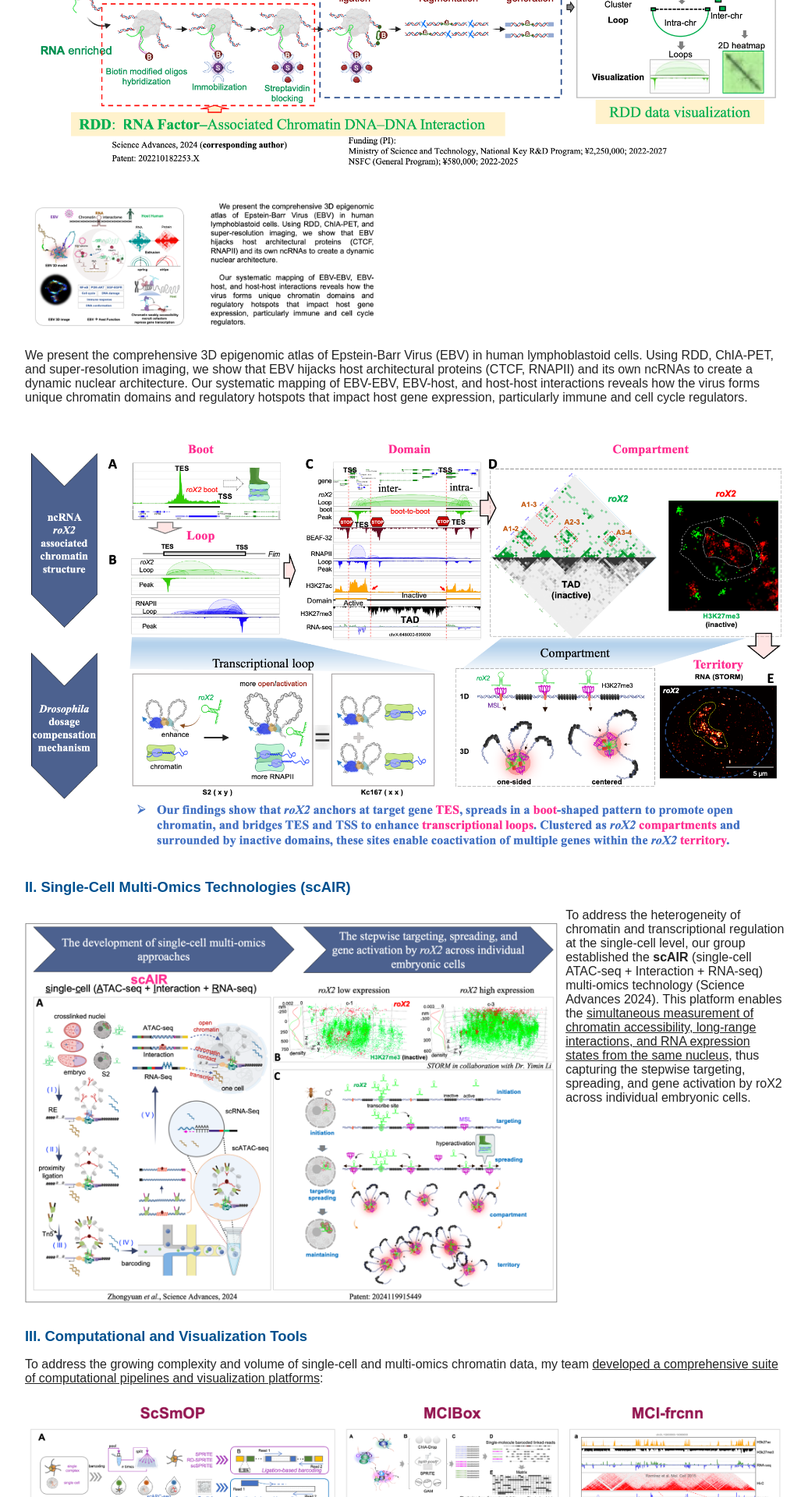
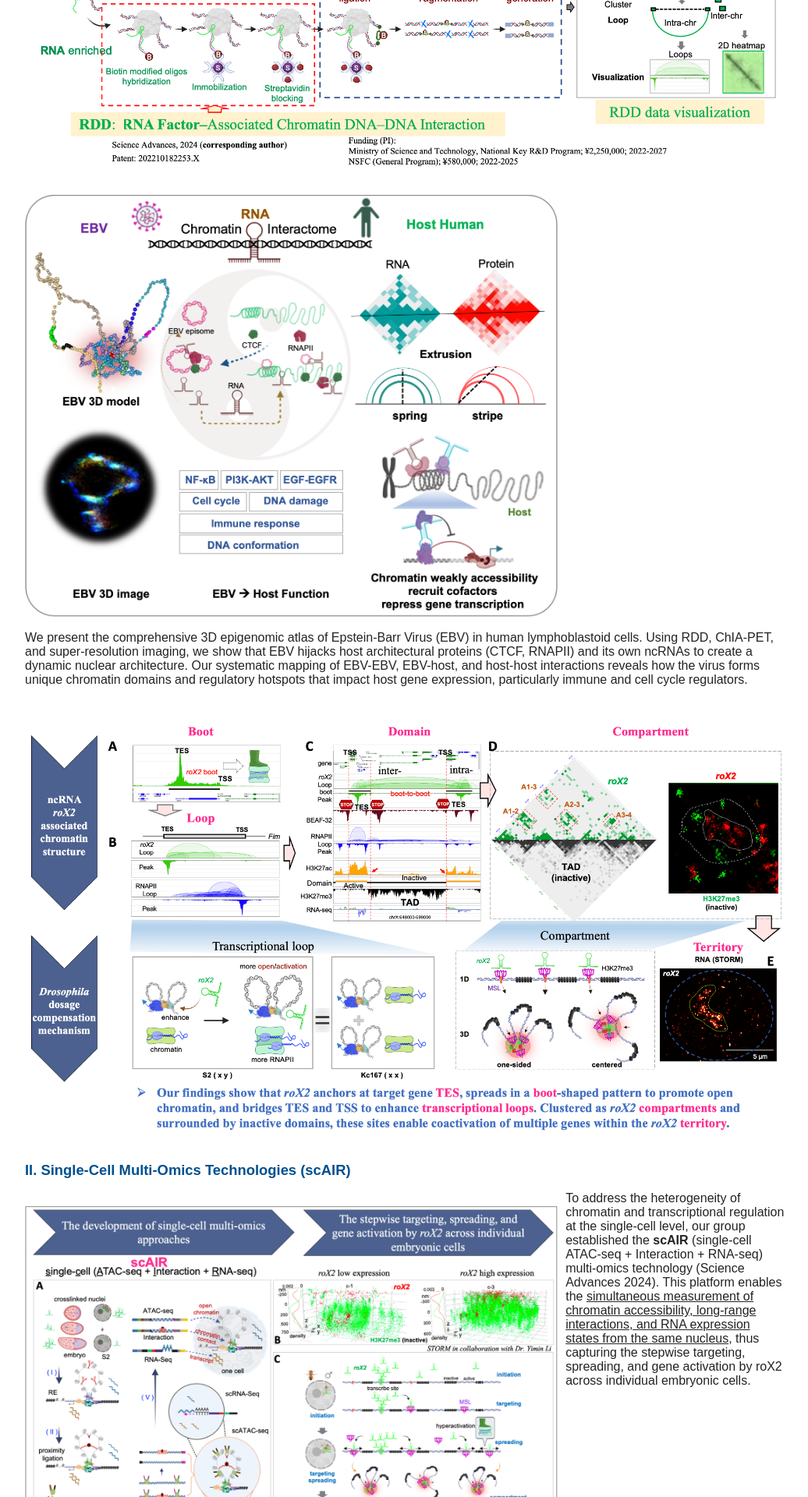
Before and after one commit to ZhengmzLab/zhengmzlab.github.io, a Jekyll site: the page built from research.md, in a window 1280 px wide. Shown: the part 563-2483 px from the top of the page at 78% size, without its empty margins (120-1156 px from the left). Built offline with Jekyll 4.4.1, drawn with Linux system fonts in a browser that asks for light colours.

Commit message:
Update research.md

```diff
--- a/research.md
+++ b/research.md
@@ -16,7 +16,7 @@ title: RESEARCH
 <div style="margin-bottom: 2em;"></div>
 
 <!-- <img src="research-2.png" alt="research-2" style="max-width: 100%; height: auto; " /> -->
-<img src="research-2.png" alt="research-2" style="max-width: 70%; height: auto;"/>
+<img src="research-2big.png" alt="research-2" style="max-width: 70%; height: auto;"/>
 
 
 We present the comprehensive 3D epigenomic atlas of Epstein-Barr Virus (EBV) in human lymphoblastoid cells. Using RDD, ChIA-PET, and super-resolution imaging, we show that EBV hijacks host architectural proteins (CTCF, RNAPII) and its own ncRNAs to create a dynamic nuclear architecture. Our systematic mapping of EBV-EBV, EBV-host, and host-host interactions reveals how the virus forms unique chromatin domains and regulatory hotspots that impact host gene expression, particularly immune and cell cycle regulators.
```
